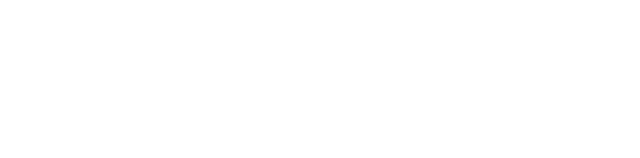
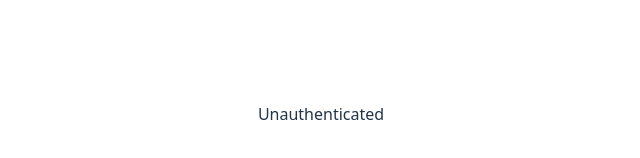
Before and after one commit to daliaalawneh/Initialize-and-Structure-Basic-React-Project, a React (Vite) app: page /unauthenticated in a window 1280 px wide. Before the commit this address had no page. Shown: the part 286-444 px from the top of the page, without its empty margins (319-959 px from the left). Built offline with nearby package versions, Linux system fonts and the light colour scheme.

Commit message:
Add Unauthenticated

```diff
--- a/src/components/AppLayout/AppLayout.tsx
+++ b/src/components/AppLayout/AppLayout.tsx
@@ -1,9 +1,9 @@
 import { Navigate, Outlet, useLocation } from "react-router";
 import { UserRole } from './../../router';
 
-export default function AppLayout({ role }: { role: UserRole }) {
+export default function AppLayout({ role }: { role: UserRole | null }) {
   const location = useLocation();
-
+  if(!role)   <Navigate to={'/unauthenticated'} replace />
   if (location.pathname === "/") {
     return (
       <Navigate to={role === UserRole.root ? "/root" : "/student"} replace />
--- a/src/components/GuardedRoute/GuardedRoute.tsx
+++ b/src/components/GuardedRoute/GuardedRoute.tsx
@@ -1,13 +1,14 @@
 import React, { ReactNode } from 'react';
 import { UserRole } from '../../router';
-import { useLocation } from 'react-router';
+import { Navigate, useLocation } from 'react-router';
 
 interface GuardedRouteProps {
-  role: UserRole;
+  role: UserRole | null;
   children: ReactNode;
 }
 
 const GuardedRoute: React.FC<GuardedRouteProps> = ({ role, children }) => {
+  if(!role) return <Navigate to={'/unauthenticated'} replace />;
   const location = useLocation()
   if (location.pathname === '/' || location.pathname.startsWith(`/${role}`)) {
     return children
--- a/src/router/index.tsx
+++ b/src/router/index.tsx
@@ -13,10 +13,10 @@ export enum UserRole {
   root = "root"
 }
 export type UserRoleType = {
-  type: UserRole
+  type: UserRole | null
 }
 const Router = () => {
-  const userRole: UserRoleType = { type: UserRole.student };
+  const userRole: UserRoleType = { type: null };
   return (
     <Routes>
       <Route path="/" element={
@@ -35,6 +35,7 @@ const Router = () => {
           <Route path="orders" element={<Orders />} />
         </Route>
       </Route>
+      <Route path="/unauthenticated" element ={ <>Unauthenticated</>}></Route>
     </Routes>
   )
 }
```
